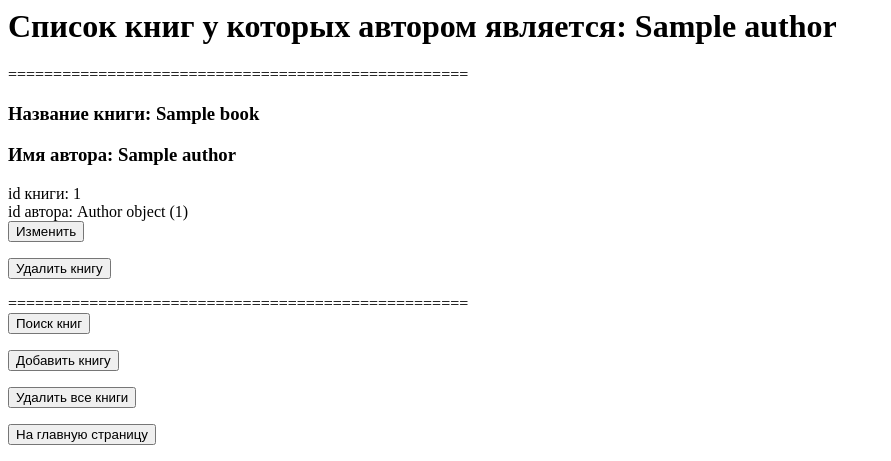
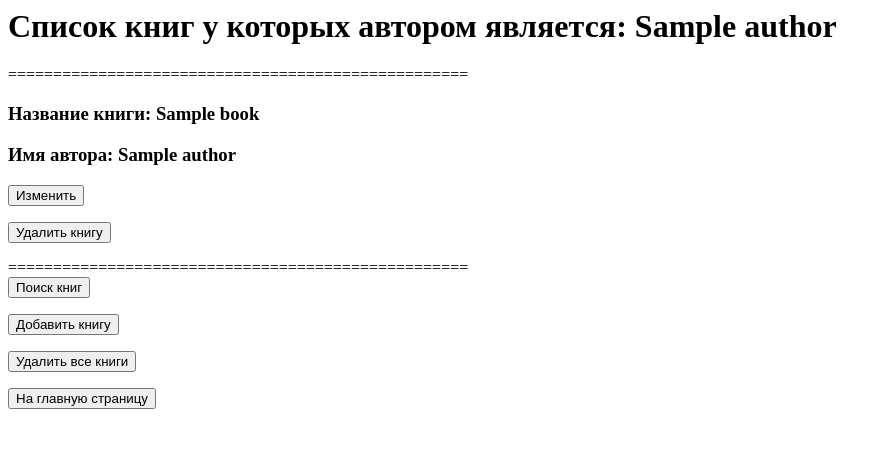
Before and after one commit to PavelHulevich/Test_Service_Author_Book, a Django app: page /authors/find/1/ in a window 1280 px wide. Shown: the top 461 px of the page, without its empty margins (0-891 px from the left). Run offline with Django 3.2, Linux system fonts and the light colour scheme; tables that the repository leaves empty hold one stand-in row (values such as "Sample post").

Commit message:
refactor

```diff
--- a/Test_Service_Author_Book/authors/models.py
+++ b/Test_Service_Author_Book/authors/models.py
@@ -4,3 +4,6 @@ from django.db import models
 class Author(models.Model):
     objects = None
     name = models.CharField(max_length=35, unique=True)
+
+    def __str__(self):
+        return self.name
--- a/Test_Service_Author_Book/books/models.py
+++ b/Test_Service_Author_Book/books/models.py
@@ -6,3 +6,6 @@ class Book(models.Model):
     objects = None
     title = models.CharField(max_length=35, unique=True)
     fk_book_to_author = models.ForeignKey(Author, default=0, on_delete=models.CASCADE)
+
+    def __str__(self):
+        return self.title
--- a/Test_Service_Author_Book/books/views.py
+++ b/Test_Service_Author_Book/books/views.py
@@ -24,20 +24,18 @@ class BookFormEditView(View):  # редактирование записи с к
     def get(self, request, *args, **kwargs):
         book_id = kwargs.get('id')
         book = Book.objects.get(id=book_id)
-        book2 = Book.objects.get(pk=book_id)
         form = BookForm(instance=book)
-        return render(request, 'books/update.html', {'form': form, 'book2': book2, 'book_id': book_id})
+        return render(request, 'books/update.html', {'form': form, 'book': book, 'book_id': book_id})
 
     def post(self, request, *args, **kwargs):
         book_id = kwargs.get('id')
         book = Book.objects.get(id=book_id)
-        book2 = Book.objects.get(pk=book_id)
         form = BookForm(request.POST, instance=book)
         if form.is_valid():
             form.save()
             return redirect('/books')
         return render(request, 'books/update.html',
-                      {'form': form, 'book2': book2, 'book_id': book_id})
+                      {'form': form, 'book': book, 'book_id': book_id})
 
 
 class BookAllView(View):  # просмотр всех книг из БД
--- a/Test_Service_Author_Book/templates/authors/show_all.html
+++ b/Test_Service_Author_Book/templates/authors/show_all.html
@@ -1,8 +1,7 @@
     <h1>Список Авторов </h1>
     <div>===================================================</div>
         {% for author in authors %}
-            <h3>Имя Автора: {{ author.name }}</h3>
-            <div>id автора: {{  author.id  }}</div>
+            <h3>Имя Автора: {{ author }}</h3>
             <form action="{% url 'author:author_find_book' author.id %}" method="get">
                 {% csrf_token %}
                 <input type="submit" value="Все книги автора">
--- a/Test_Service_Author_Book/templates/books/show.html
+++ b/Test_Service_Author_Book/templates/books/show.html
@@ -1,5 +1,5 @@
 
     <h1>Книга </h1>
 
-        <h2>Название книги: {{ book.title }}</h2>
-        <h2>Имя автора: {{  book.fk_book_to_author.name }}</h2>
+        <h2>Название книги: {{ book }}</h2>
+        <h2>Имя автора: {{  book.fk_book_to_author }}</h2>
--- a/Test_Service_Author_Book/templates/books/show_all.html
+++ b/Test_Service_Author_Book/templates/books/show_all.html
@@ -2,9 +2,7 @@
     <div>===================================================</div>
         {% for book in books %}
             <h3>Название книги: {{ book.title }}</h3>
-            <h3>Имя автора: {{  book.fk_book_to_author.name  }}</h3>
-            <div>id книги: {{  book.id  }}</div>
-            <div>id автора: {{  book.fk_book_to_author }}</div>
+            <h3>Имя автора: {{  book.fk_book_to_author  }}</h3>
                 <form action="{% url 'book:book_update' book.id %}" method="get">
                 {% csrf_token %}
                 <input type="submit" value="Изменить">
--- a/Test_Service_Author_Book/templates/books/show_all_find_author.html
+++ b/Test_Service_Author_Book/templates/books/show_all_find_author.html
@@ -1,10 +1,8 @@
     <h1>Список книг у которых автором является: {{author_name}} </h1>
     <div>===================================================</div>
         {% for book in books %}
-            <h3>Название книги: {{ book.title }}</h3>
-            <h3>Имя автора: {{  book.fk_book_to_author.name  }}</h3>
-            <div>id книги: {{  book.id  }}</div>
-            <div>id автора: {{  book.fk_book_to_author }}</div>
+            <h3>Название книги: {{ book }}</h3>
+            <h3>Имя автора: {{  book.fk_book_to_author  }}</h3>
                 <form action="{% url 'book:book_update' book.id %}" method="get">
                 {% csrf_token %}
                 <input type="submit" value="Изменить">
--- a/Test_Service_Author_Book/templates/books/update.html
+++ b/Test_Service_Author_Book/templates/books/update.html
@@ -4,8 +4,7 @@
         {% csrf_token %}
         <table border="1">
         <h3>Название книги:  {{ form.title  }}</h3>
-        <h3>ID автора: {{  form.fk_book_to_author  }}</h3>
-        <h3>Имя автора: {{  book2.fk_book_to_author.name  }}</h3>
+        <h3>Имя автора: {{  form.fk_book_to_author  }}</h3>
         </table>
         <input type="submit" value="Сохранить">
     </form>
```
